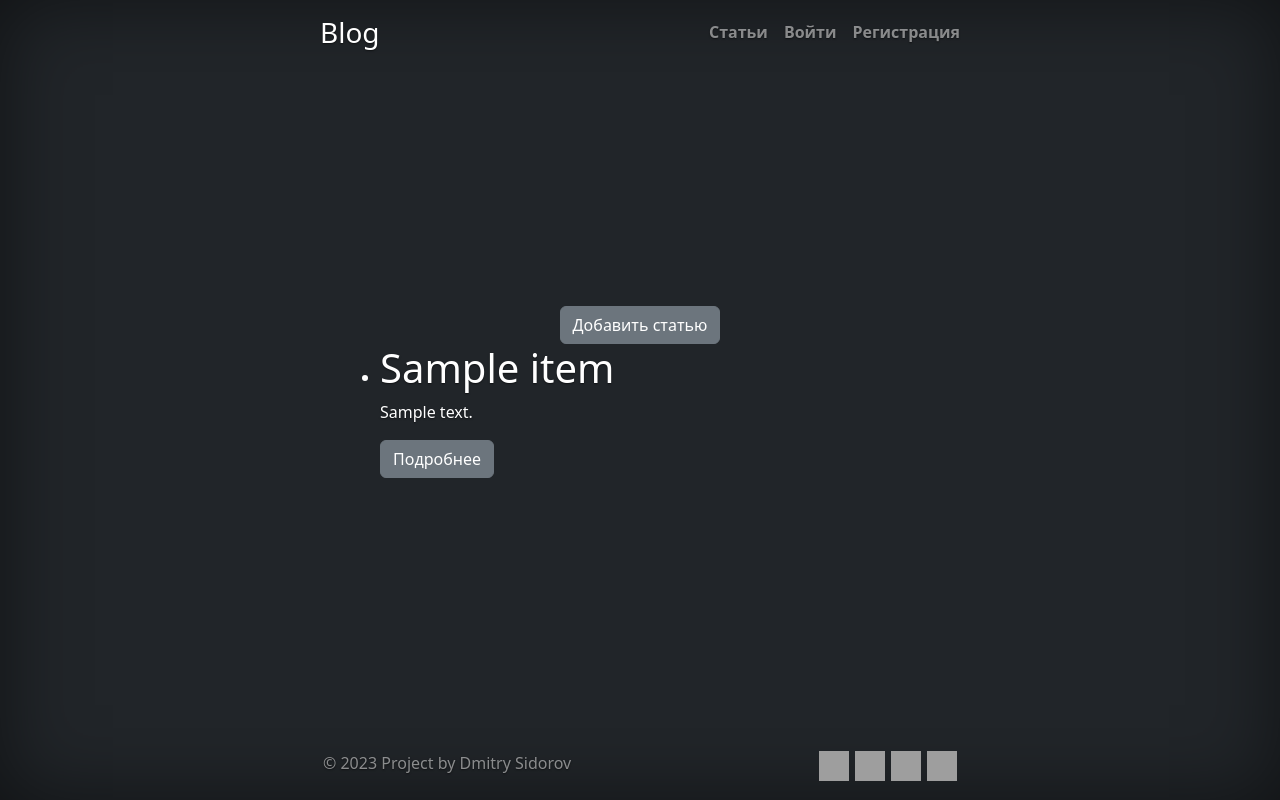
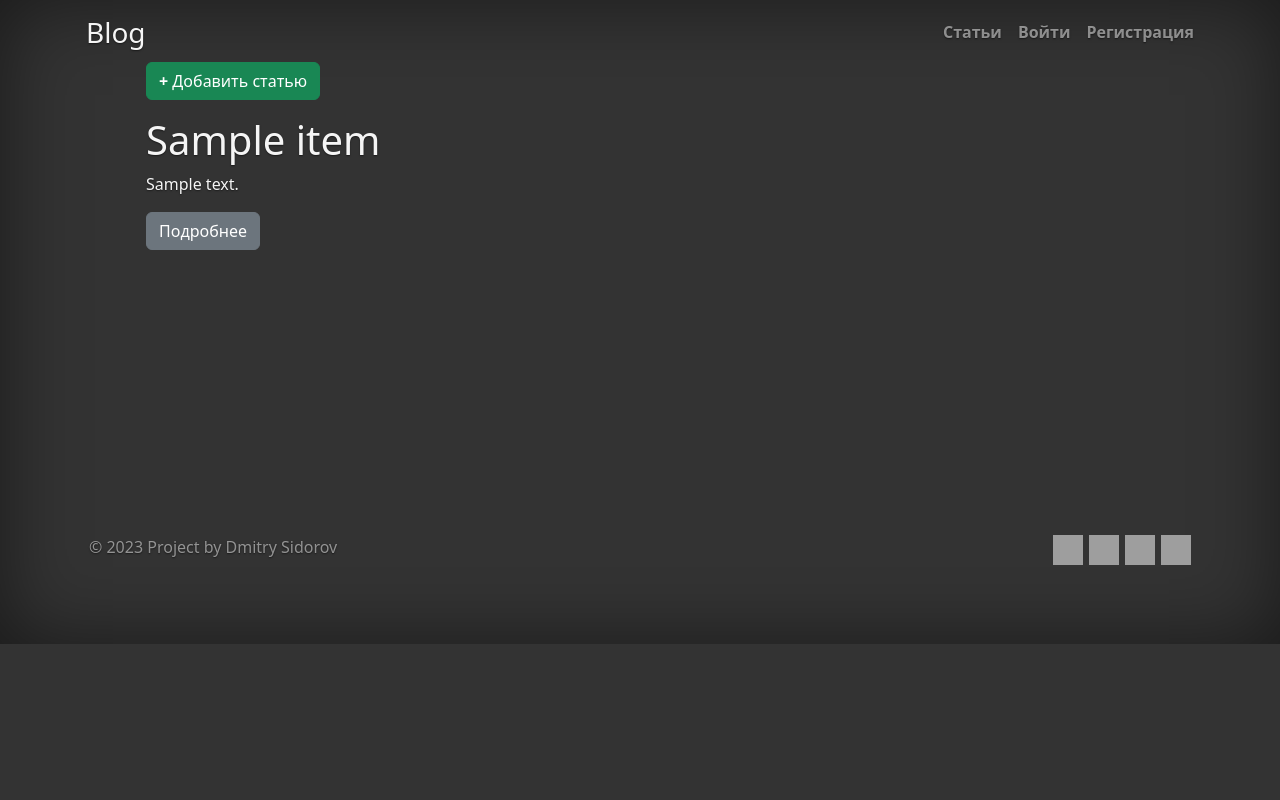
Before and after one commit to dimansidorov/blog-on-flask, a Python web app: template blog/templates/articles/articles.html in a window 1280 px wide. Run offline with Jinja, Linux system fonts and the light colour scheme; the template is opened without the code that fills it: most values are stand-ins (such as "Sample title", 1, 10 or a date in 2020); grey boxes are pictures that could not be loaded.

Commit message:
update create_article view

```diff
--- a/blog/auth/views.py
+++ b/blog/auth/views.py
@@ -70,7 +70,7 @@ def login():
     if current_user.is_authenticated:
         redirect('articles.list')
 
-    title = 'Логин'
+    title = 'Авторизация'
     form = LoginForm(request.form)
     if request.method == "POST" and form.validate_on_submit():
         user = User.query.filter_by(username=form.username.data).one_or_none()
--- a/blog/authors/models.py
+++ b/blog/authors/models.py
@@ -7,3 +7,6 @@ class Author(db.Model):
 
     user = db.relationship('User', back_populates="author")
     article = db.relationship('Article', back_populates='author')
+
+    def __repr__(self):
+        return str(self.id)
--- a/blog/static/css/styles.css
+++ b/blog/static/css/styles.css
@@ -1,6 +1,17 @@
+body {
+    background-color: #333333 !important;
+    color: whitesmoke;
+}
+
 .footer {
     display: flex;
     justify-content: space-between;
+    margin-bottom: 30px;
+}
+
+.main-hight {
+    min-height: 480px;
+    padding: 10px;
 }
 
 .icon {
--- a/blog/templates/articles/add_article.html
+++ b/blog/templates/articles/add_article.html
@@ -1,7 +1,9 @@
+{% extends 'base.html' %}
 {% from 'macro/formhelpers.html' import render_field %}
 
 {% block content %}
-    <h2>ADD Article</h2>
+    <div class="cover-container text-center">
+        <h2>Добавление статьи</h2>
         {% if errors %}
             {% for error in errors %}
                 <div class="alert alert-danger" role="alert">
@@ -20,4 +22,6 @@
                 {{ form.submit(class="btn btn-outline-success m-3") }}
             </div>
         </form>
+    </div>
+
 {% endblock content %}
--- a/blog/templates/articles/articles.html
+++ b/blog/templates/articles/articles.html
@@ -2,17 +2,19 @@
 
 {% block content %}
     <div class="container">
-    <a href="{{ url_for('articles.add_article') }}"><button type="button" class="btn btn-secondary info-text">Добавить статью</button></a>
+        <a href="{{ url_for('articles.add_article') }}">
+            <button type="button" class="btn btn-success"> <b> + </b> Добавить статью</button>
+        </a>
 
-        <ul>
-            {% for item in articles%}
-                <li class="info-text">
-                    <h1> {{ item.title }}</h1>
-                    <p> {{ item.body }}</p>
-                    <a href="{{ url_for('articles.detail', id=item.id) }}"><button type="button" class="btn btn-secondary">Подробнее</button></a>
-                </li>
-            {% endfor %}
-        </ul>
+        {% for item in articles %}
+            <div class="info-text mb-3 mt-3">
+                <h1> {{ item.title }}</h1>
+                <p> {{ item.body }}</p>
+                <a href="{{ url_for('articles.detail', id=item.id) }}">
+                    <button type="button" class="btn btn-secondary">Подробнее</button>
+                </a>
+            </div>
+        {% endfor %}
     </div>
 
 {% endblock content %}
--- a/blog/templates/base.html
+++ b/blog/templates/base.html
@@ -10,25 +10,25 @@
     <link href="{{ url_for('static', filename='css/styles.css') }}" rel="stylesheet">
 </head>
 
-<body class="d-flex h-100 text-center text-bg-dark">
-<div class="cover-container d-flex w-100 h-100 p-3 mx-auto flex-column">
+<body class="">
+<div class="container d-flex w-100 h-100 p-3 mx-auto flex-column">
 
     {% block header %}
         <header class="mb-auto">
             <div>
-                <h3 class="float-md-start mb-0">Blog</h3>
+                <a class="nav-link" href="{{ url_for('articles.list') }}">  <h3 class="float-md-start mb-0">Blog</h3> </a>
                 <nav class="nav nav-masthead justify-content-center float-md-end">
-                    <a class="nav-link fw-bold py-1 px-0 {% if title == 'Статьи' %} active {% endif %}"
+                    <a class="nav-link fw-bold py-1 px-0 {% if title == 'Статьи' or 'тать' in title %} active {% endif %}"
                        aria-current="page" href="{{ url_for('articles.list') }}">
                         Статьи
                     </a>
                     {% if current_user.is_authenticated %}
-                        <a class="nav-link fw-bold py-1 px-0 {% if title == 'Авторы' or title.startswith('Автор') %} active {% endif %}"
+                        <a class="nav-link fw-bold py-1 px-0 {% if 'Автор' in title %} active {% endif %}"
                            aria-current="page" href="{{ url_for('authors.list') }}">
                             Авторы
                         </a>
                         {% if current_user.is_staff %}
-                            <a class="nav-link fw-bold py-1 px-0 {% if title == 'Пользователи' or title.startswith('Пользователь') %} active {% endif %}"
+                            <a class="nav-link fw-bold py-1 px-0 {% if 'Пользовател' in title %} active {% endif %}"
                                aria-current="page" href="{{ url_for('users.list') }}">
                                 Пользователи
                             </a>
@@ -41,7 +41,7 @@
                         </a>
 
                     {% else %}
-                        <a class="nav-link fw-bold py-1 px-0 {% if title == item %} active {% endif %}"
+                        <a class="nav-link fw-bold py-1 px-0 {% if title == 'Авторизация' %} active {% endif %}"
                            aria-current="page" href="{{ url_for('auth_app.login') }}">
                             Войти
                         </a>
@@ -55,7 +55,7 @@
         </header>
     {% endblock header %}
 
-    <main class="px-3">
+    <main class="px-5 main-hight" >
         {% block content %}
         {% endblock content %}
     </main>
--- a/blog/templates/macro/formhelpers.html
+++ b/blog/templates/macro/formhelpers.html
@@ -1,8 +1,8 @@
 {% macro render_field(field) %}
     <div class="row my-3">
-        {{ field.label(class="col-sm-4 col-md-3 col-lg-2 col-form-label") }}
+        {{ field.label(class="col-sm-4 col-md-4 col-form-label") }}
         <div class="col-sm-8 col-md-6">
-            {{ field(class="form-control" + (" is-invalid" if field.errors else ""))|safe }}
+            {{ field(class="form-floating" + (" is-invalid" if field.errors else ""))|safe }}
             {% if field.errors %}
                 {% for error in field.errors %}
                     <div class="invalid-feedback">
```
Also changed, not shown: other parts of blog/static/css/styles.css (+73 -0 lines), blog/articles/forms.py (+9 -3 lines), blog/articles/views.py (+33 -4 lines), blog/templates/auth/login.html (+8 -2 lines). Lines whose indentation alone changed are shown as unchanged.
